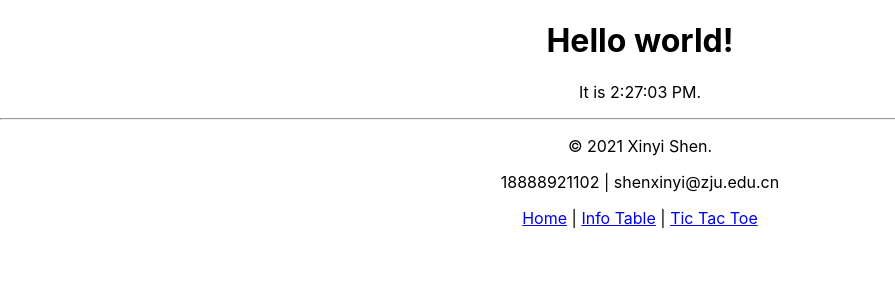
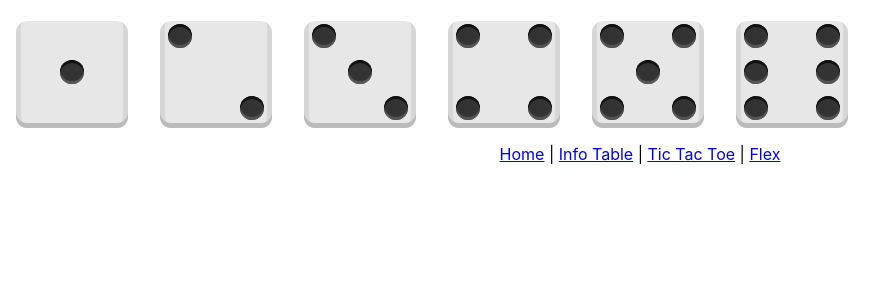
Before and after one commit to Sxy623/Homepage, a React (Create React App) app: page /flex in a window 1280 px wide. Before the commit this address led to /. Shown: the top 300 px of the page, without its empty margins (0-895 px from the left). Built offline with nearby package versions, Linux system fonts and the light colour scheme.

Commit message:
Dice with flex

```diff
--- a/src/App.jsx
+++ b/src/App.jsx
@@ -4,6 +4,7 @@ import "./App.css";
 import Home from "./Home";
 import InfoTable from "./InfoTable";
 import Game from "./Game";
+import Flex from "./Flex";
 
 export default function App() {
   return (
@@ -17,6 +18,10 @@ export default function App() {
           <Redirect to="/tic-tac-toe" />
           <Game />
         </Route>
+        <Route path="/flex">
+          <Redirect to="/flex" />
+          <Flex />
+        </Route>
         <Route path="/">
           <Redirect to="/" />
           <Home />
@@ -24,7 +29,8 @@ export default function App() {
       </Switch>
       <Link to="/">Home</Link>{" | "}
       <Link to="/info-table">Info Table</Link>{" | "}
-      <Link to="/tic-tac-toe">Tic Tac Toe</Link>
+      <Link to="/tic-tac-toe">Tic Tac Toe</Link>{" | "}
+      <Link to="/flex">Flex</Link>
     </Router>
   );
 }
--- /dev/null
+++ b/src/Dice.css
@@ -0,0 +1,88 @@
+.box {
+  display: flex;
+  flex-direction: row;
+  flex-wrap: wrap;
+}
+
+.first-face {
+  display: flex;
+  justify-content: center;
+  align-items: center;
+}
+
+.second-face {
+  display: flex;
+  justify-content: space-between;
+}
+
+.second-face .pip:nth-of-type(2) {
+  align-self: flex-end;
+}
+
+.third-face {
+  display: flex;
+  justify-content: space-between;
+}
+
+.third-face .pip:nth-of-type(2) {
+  align-self: center;
+}
+
+.third-face .pip:nth-of-type(3) {
+  align-self: flex-end;
+}
+
+.fourth-face, .sixth-face {
+  display: flex;
+  justify-content: space-between;
+}
+
+.fourth-face .column, .sixth-face .column {
+  display: flex;
+  flex-direction: column;
+  justify-content: space-between;
+}
+
+.fifth-face {
+  display: flex;
+  justify-content: space-between;
+}
+
+.fifth-face .column {
+  display: flex;
+  flex-direction: column;
+  justify-content: space-between;
+}
+
+.fifth-face .column:nth-of-type(2) {
+  justify-content: center;
+}
+
+.pip {
+  display: block;
+  width: 24px;
+  height: 24px;
+  border-radius: 50%;
+  margin: 4px;
+
+  background-color: #333;
+  box-shadow: inset 0 3px #111, inset 0 -3px #555;
+}
+
+[class$="face"] {
+  margin: 16px;
+  padding: 4px;
+
+  background-color: #e7e7e7;
+  width: 104px;
+  height: 104px;
+  object-fit: contain;
+
+  box-shadow:
+    inset 0 5px white,
+    inset 0 -5px #bbb,
+    inset 5px 0 #d7d7d7,
+    inset -5px 0 #d7d7d7;
+
+  border-radius: 10%;
+}
--- /dev/null
+++ b/src/Dice.jsx
@@ -0,0 +1,56 @@
+import React from "react";
+import "./Dice.css";
+
+export default function Dice() {
+  return (
+    <div className="box">
+      <div class="first-face">
+        <span class="pip"></span>
+      </div>
+      <div class="second-face">
+        <span class="pip"></span>
+        <span class="pip"></span>
+      </div>
+      <div class="third-face">
+        <span class="pip"></span>
+        <span class="pip"></span>
+        <span class="pip"></span>
+      </div>
+      <div class="fourth-face">
+        <div class="column">
+          <span class="pip"></span>
+          <span class="pip"></span>
+        </div>
+        <div class="column">
+          <span class="pip"></span>
+          <span class="pip"></span>
+        </div>
+      </div>
+      <div class="fifth-face">
+        <div class="column">
+          <span class="pip"></span>
+          <span class="pip"></span>
+        </div>
+        <div class="column">
+          <span class="pip"></span>
+        </div>
+        <div class="column">
+          <span class="pip"></span>
+          <span class="pip"></span>
+        </div>
+      </div>
+      <div class="sixth-face">
+        <div class="column">
+          <span class="pip"></span>
+          <span class="pip"></span>
+          <span class="pip"></span>
+        </div>
+        <div class="column">
+          <span class="pip"></span>
+          <span class="pip"></span>
+          <span class="pip"></span>
+        </div>
+      </div>
+    </div>
+  );
+}
--- /dev/null
+++ b/src/Flex.jsx
@@ -0,0 +1,8 @@
+import React from "react";
+import Dice from "./Dice";
+
+export default function Flex() {
+  return (
+    <Dice />
+  )
+}
```
